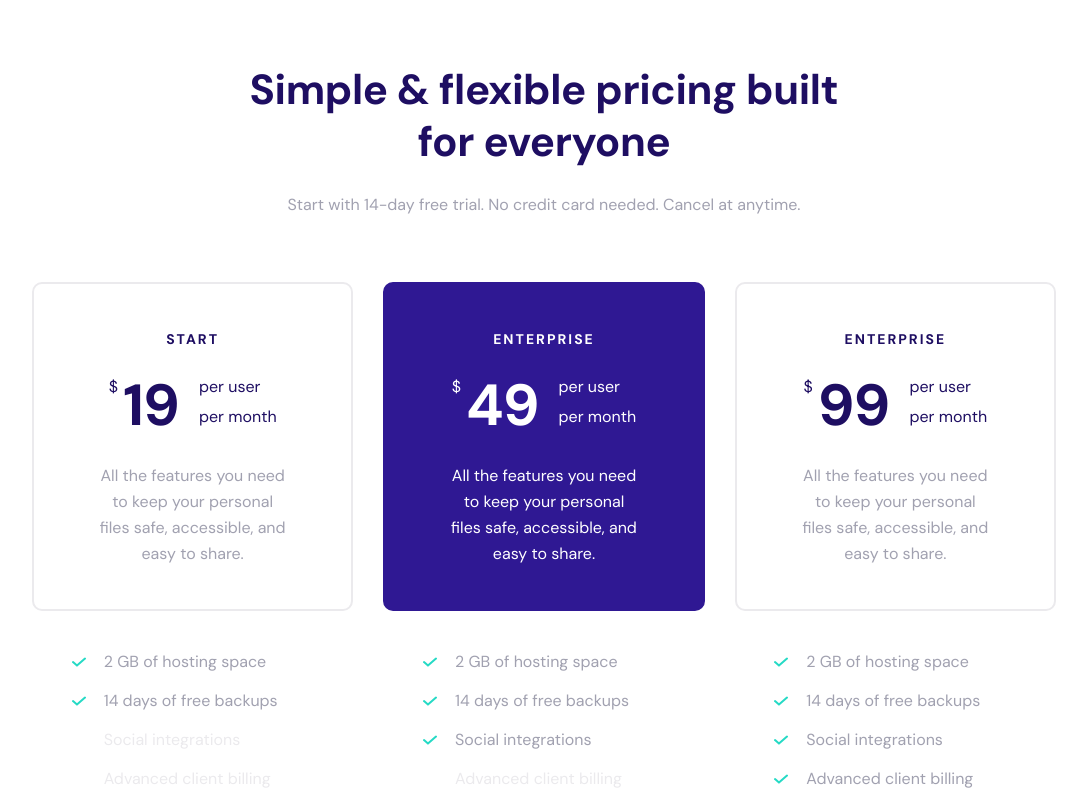
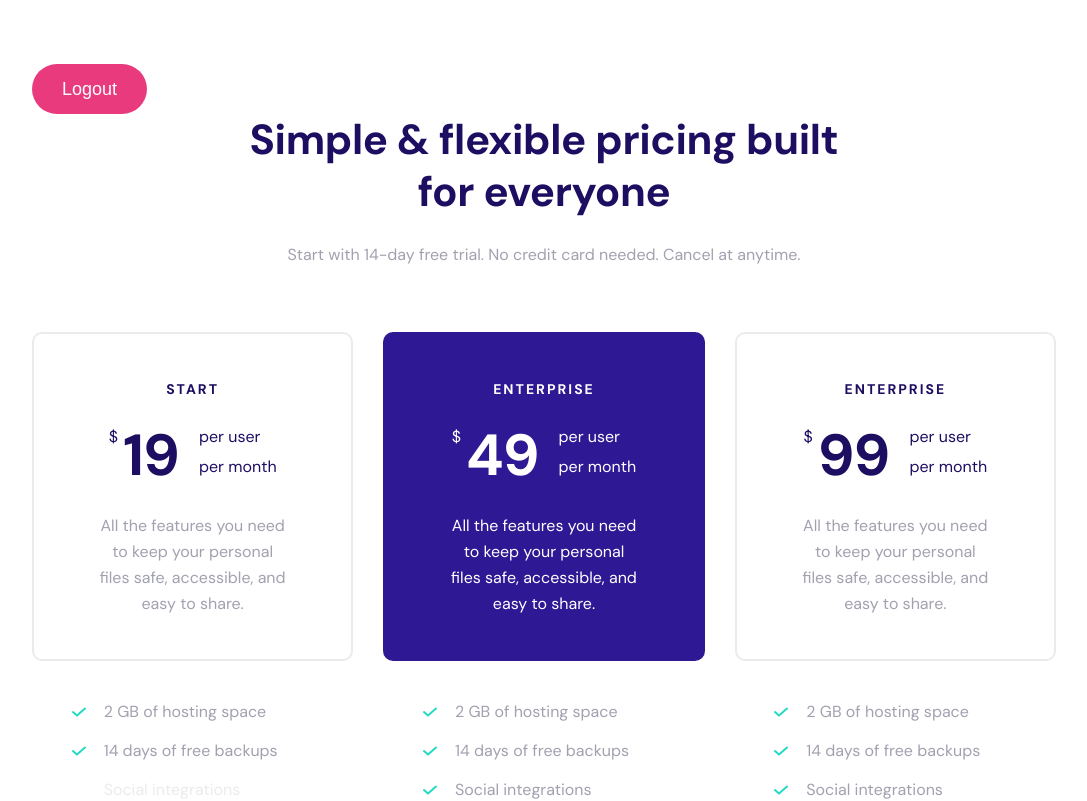
Before and after one commit to SebastianJedrak/landing-page-lex, a React (Vite) app: page /pricing in a window 1280 px wide. Shown: the top 801 px of the page, without its empty margins (96-1183 px from the left). Built offline with nearby package versions, Linux system fonts and the light colour scheme; sample sign-in values are in the browser's storage.

Commit message:
feat: implement logout

```diff
--- a/src/components/UI/Button.tsx
+++ b/src/components/UI/Button.tsx
@@ -7,6 +7,7 @@ interface ButtonProps {
   variant?: "primary" | "secondary" | "tertiary" | "white" | "twitter";
   fullWidth?: boolean;
   disabled?: boolean;
+  onClick?: () => void;
 }
 
 const Button: React.FC<ButtonProps> = ({
@@ -15,6 +16,7 @@ const Button: React.FC<ButtonProps> = ({
   variant = "primary",
   fullWidth = false,
   disabled = false,
+  onClick
 }) => {
   return (
     <motion.button
@@ -26,6 +28,7 @@ const Button: React.FC<ButtonProps> = ({
       whileHover={{ scale: 1.05, opacity: 0.8 }}
       whileTap={{ scale: 0.95 }}
       transition={{ duration: 0.2 }}
+      onClick={onClick}
     >
       {label}
     </motion.button>
--- a/src/components/pages/Pricing.tsx
+++ b/src/components/pages/Pricing.tsx
@@ -4,6 +4,7 @@ import PriceBox from "../UI/PriceBox";
 import "./Pricing.scss";
 import { useEffect } from "react";
 import { motion } from "framer-motion";
+import Button from "../UI/Button";
 
 export type Feature = {
   id: number;
@@ -21,7 +22,7 @@ const featuresNames = [
 ];
 
 const Pricing: React.FC = () => {
-  const { isLoggedIn } = useAuth();
+  const { isLoggedIn, logout } = useAuth();
   const navigate = useNavigate();
 
   useEffect((): void => {
@@ -30,8 +31,13 @@ const Pricing: React.FC = () => {
     }
   }, [isLoggedIn]);
 
+  const handleLogout = () => {
+    logout();
+  };
+
   return (
     <div className="pricing-page">
+      <Button label="Logout" variant="tertiary" onClick={handleLogout} />
       <h3>Simple & flexible pricing built for everyone</h3>
       <p className="paragraph pricing-page__description">
         Start with 14-day free trial. No credit card needed. Cancel at anytime.
--- a/src/components/store/AuthContext.tsx
+++ b/src/components/store/AuthContext.tsx
@@ -11,6 +11,7 @@ interface AuthContextType {
   isLoading: boolean;
   error: string | null;
   login: (email: string, password: string) => Promise<boolean>;
+  logout: () => void;
 }
 
 interface AuthProviderProps {
@@ -72,11 +73,17 @@ export const AuthProvider: React.FC<AuthProviderProps> = ({ children }) => {
     }
   };
 
+  const logout = (): void => {
+    setIsLoggedIn(false);
+    sessionStorage.removeItem("isLoggedIn");
+  };
+
   const value: AuthContextType = {
     isLoggedIn,
     isLoading,
     error,
     login,
+    logout
   };
 
   return <AuthContext.Provider value={value}>{children}</AuthContext.Provider>;
```
